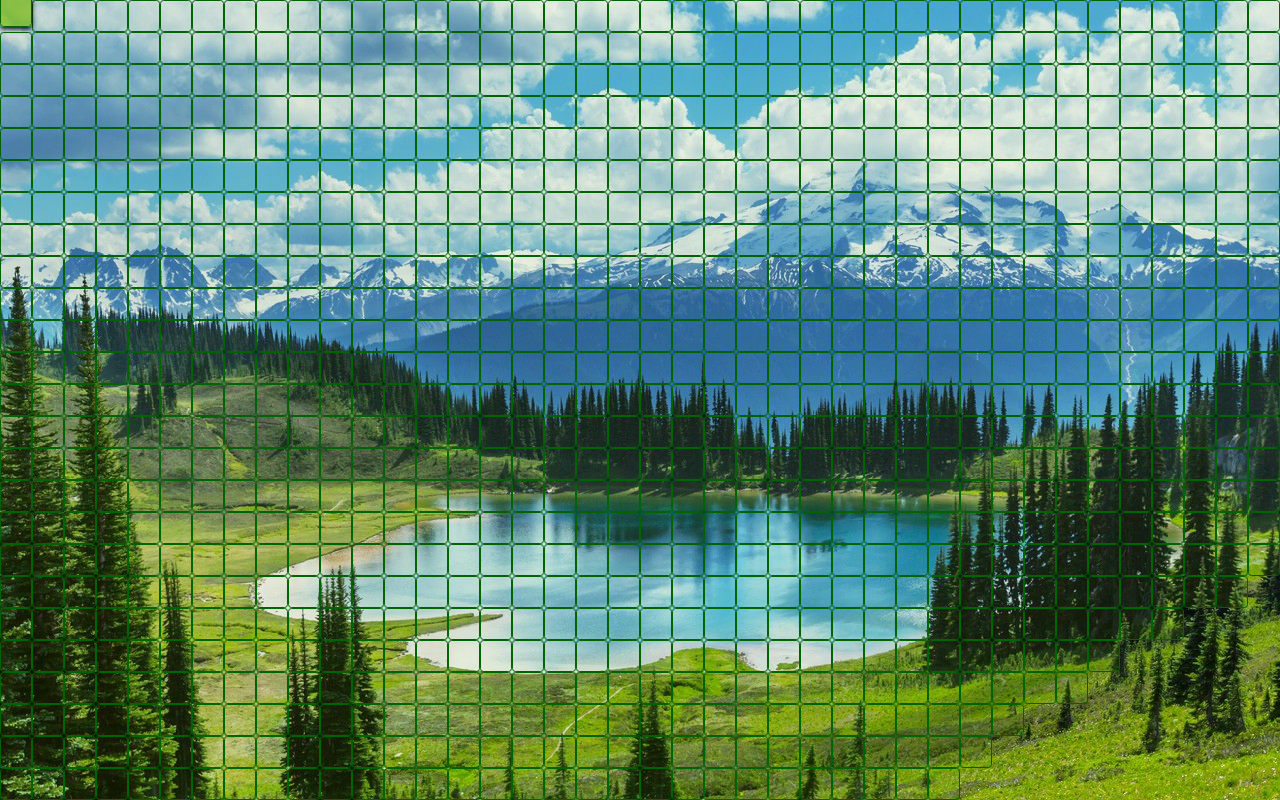
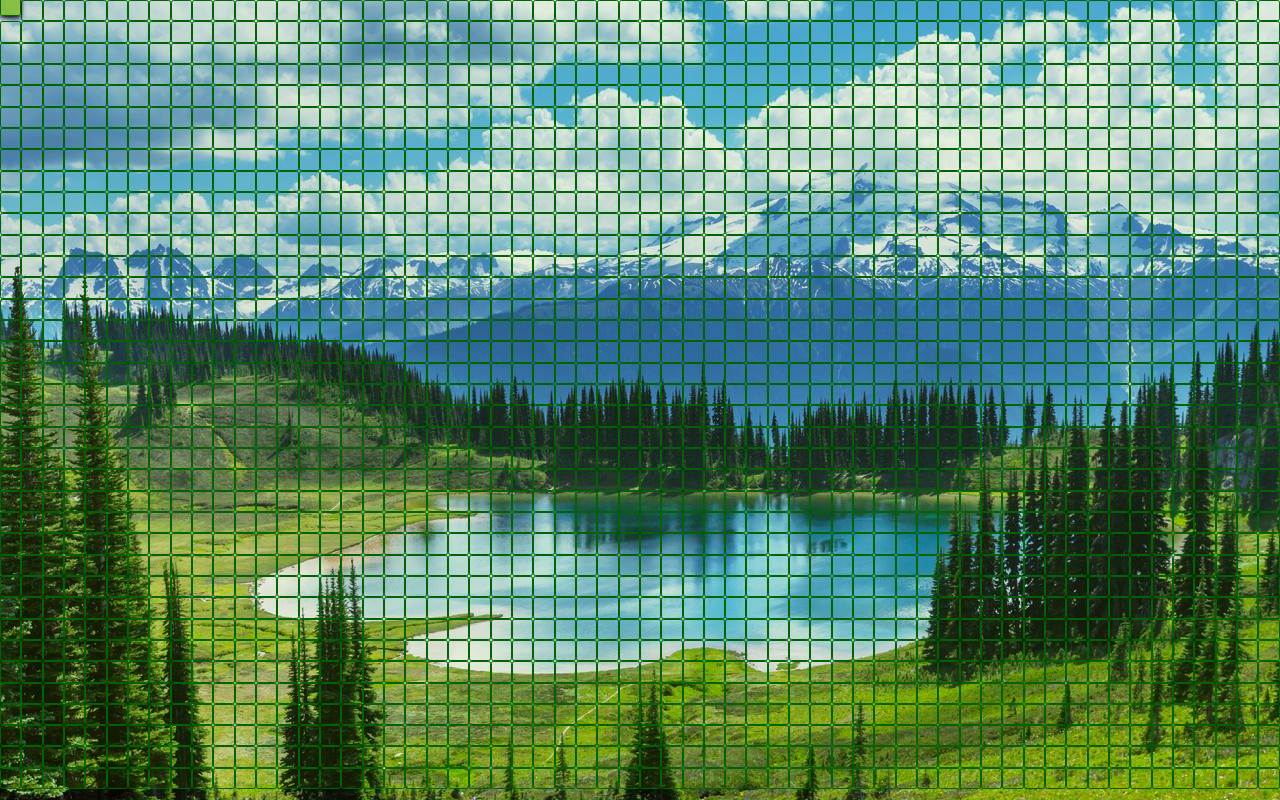
Before and after one commit to sweet198/on-work, a website built with webpack: page src/index.html in a window 1280 px wide. Built offline with nearby package versions, Linux system fonts and the light colour scheme; files whose address does not match are found by name.

Commit message:
Added random generation of blocks

```diff
--- a/src/scripts/modules/header.js
+++ b/src/scripts/modules/header.js
@@ -4,7 +4,7 @@ function header () {
 	const pageHeight = document.documentElement.scrollHeight;
 	const header = document.querySelector('.page-header');
 	header.style.height = `${pageHeight}px`;
-	const indexOfBlocks = 40;
+	const indexOfBlocks = 60;
 
 	function renderBlock(parentSelector,className, src, alt, k) {
 		const element = document.createElement('div');
@@ -13,7 +13,7 @@ function header () {
 		element.style.height = `${windowInnerWidth / indexOfBlocks}px`;
 		if(element.classList.contains('block')) {
 			element.style.width = `${windowInnerWidth / indexOfBlocks}px`;
-			element.style.borderRadius = `${(windowInnerWidth / indexOfBlocks) / 3}%`
+			element.style.borderRadius = `${(windowInnerWidth / indexOfBlocks) / 2}%`
 		}
 		if (src && alt)
 		element.innerHTML = `
@@ -27,7 +27,8 @@ function header () {
 	for(let i = 1; i <= (pageHeight / (windowInnerWidth / indexOfBlocks)); i++) {
 		renderBlock('.page-header', `container`,'','', i);
 		for (let k = 1; k <= indexOfBlocks; k++) {
-			setTimeout(() => renderBlock(`.container${i}`, `block`), k * 100 * (i / 10));
+			// setTimeout(() => renderBlock(`.container${i}`, `block`), k * 100 / (i / 10));
+			setTimeout(() => renderBlock(`.container${i}`, `block`), Math.random() * k * 100);
 		}
 	}
 
--- a/src/scss/blocks/_header.scss
+++ b/src/scss/blocks/_header.scss
@@ -7,6 +7,8 @@
 header {
   background-image: url("../img/1.jpg");
   background-size: cover;
+  height: 75vh;
+  overflow: hidden;
 }
 
 .container {
```
Also changed, not shown: dist/css/style.css, dist/scripts/bundle.js, src/scss/_base.scss (line endings or trailing spaces), 1 other file.
